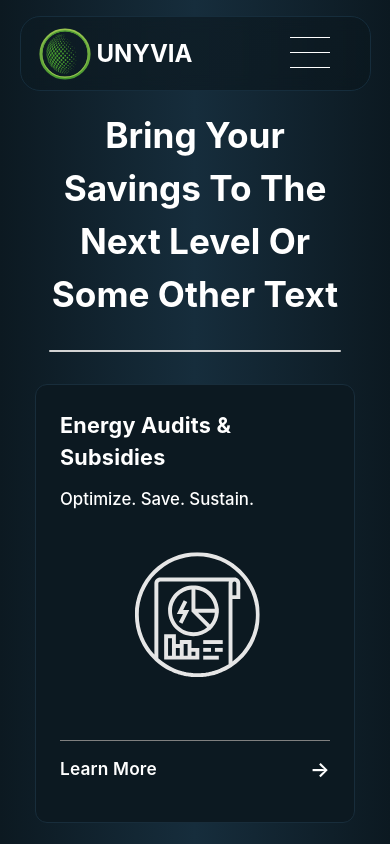
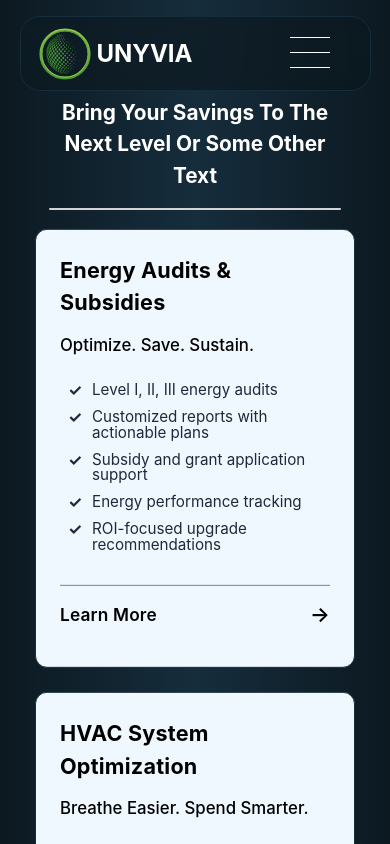
Before and after one commit to SpenyT/unyvia-website, a React (Vite) app: page / in a window 390 px wide. Shown: the top 844 px of the page. Built offline with nearby package versions, Linux system fonts and the light colour scheme.

Commit message:
Added Mobile solution for hover service cards

```diff
--- /dev/null
+++ b/src/components/home/ServiceCard.tsx
@@ -0,0 +1,34 @@
+import { useEffect, useRef, useState } from 'react';
+
+import { ReactNode } from 'react';
+
+interface ServiceMenuCardProps {
+  children: ReactNode;
+  className?: string;
+}
+
+export default function ServiceMenuCard({ children, className = "" }: ServiceMenuCardProps) {
+  const cardRef = useRef(null);
+  const [inView, setInView] = useState(false);
+
+  useEffect(() => {
+    const observer = new IntersectionObserver(
+      ([entry]) => setInView(entry.isIntersecting),
+      { threshold: 0.99 }
+    );
+    if (cardRef.current) observer.observe(cardRef.current);
+
+    return () => {
+      if (cardRef.current) observer.unobserve(cardRef.current);
+    };
+  }, []);
+
+  return (
+    <div
+      ref={cardRef}
+      className={`service-menu-card ${inView ? "in-view" : ""} ${className}`}
+    >
+      {children}
+    </div>
+  );
+}
--- a/src/components/home/Services.tsx
+++ b/src/components/home/Services.tsx
@@ -9,6 +9,7 @@ import DecarbonLogo from '../../assets/decarbon.svg?react'
 import EnergyAsaService from '../../assets/eas.svg?react'
 import SolarLogo from '../../assets/solar.svg?react'
 // import Hero from '../components/home/Hero.tsx';
+import ServiceMenuCard from './ServiceCard';
 
 
 
@@ -24,7 +25,7 @@ export default function Services() {
                 </div>
                 <div className="divider"></div>
                 <div className="service-menu">
-                    <div className="service-menu-card">
+                    <ServiceMenuCard>
                         <div className="service-menu-card-title"><h4>Energy Audits & Subsidies</h4></div>
                         <div className="service-menu-card-subtitle">Optimize. Save. Sustain. </div>
                         <div className="service-menu-card-body">
@@ -44,9 +45,10 @@ export default function Services() {
                         <div className="service-menu-card-cta">
                             Learn More <span className="arrow">→</span>
                         </div>
-                   </div>
 
-                    <div className="service-menu-card">
+                   </ServiceMenuCard>
+                    <ServiceMenuCard>
+
                         <div className="service-menu-card-title"><h4>HVAC System Optimization </h4></div>
                         <div className="service-menu-card-subtitle">Breathe easier. Spend smarter. </div>
                         <div className="service-menu-card-body">
@@ -67,8 +69,9 @@ export default function Services() {
                         <div className="service-menu-card-cta">
                             Learn More <span className="arrow">→</span>
                         </div>
-                    </div>
-                    <div className="service-menu-card">
+                    </ServiceMenuCard>
+                    <ServiceMenuCard>
+
                          <div className="service-menu-card-title"><h4>LED Lighting Solutions</h4></div>
                         <div className="service-menu-card-subtitle">Light smarter. Shine brighter.</div>
                         <div className="service-menu-card-body">
@@ -90,8 +93,8 @@ export default function Services() {
                         <div className="service-menu-card-cta">
                             Learn More <span className="arrow">→</span>
                         </div>
-                    </div>
-                    <div className="service-menu-card">
+                    </ServiceMenuCard>
+                    <ServiceMenuCard>
                         <div className="service-menu-card-title"><h4>Decarbonization Services </h4></div>
                         <div className="service-menu-card-subtitle">Your path to net zero starts here. </div>
                         <div className="service-menu-card-body">
@@ -113,8 +116,8 @@ export default function Services() {
                         <div className="service-menu-card-cta">
                             Learn More <span className="arrow">→</span>
                         </div>
-                    </div>
-                    <div className="service-menu-card">
+                    </ServiceMenuCard>
+                    <ServiceMenuCard>
                          <div className="service-menu-card-title"><h4>Energy-as-a-Service (EaaS) Financing </h4></div>
                         <div className="service-menu-card-subtitle">No CAPEX. No debt. No delays. </div>
                         <div className="service-menu-card-body">
@@ -137,8 +140,8 @@ export default function Services() {
                         <div className="service-menu-card-cta">
                             Learn More <span className="arrow">→</span>
                         </div>
-                    </div>
-                    <div className="service-menu-card">
+                    </ServiceMenuCard>
+                    <ServiceMenuCard>
                          <div className="service-menu-card-title"><h4>Solar Panels & Energy Storage Solutions</h4></div>
                         <div className="service-menu-card-subtitle">Power your future—naturally.</div>
                         <div className="service-menu-card-body">
@@ -161,7 +164,7 @@ export default function Services() {
                         <div className="service-menu-card-cta">
                             Learn More <span className="arrow">→</span>
                         </div>
-                    </div>
+                    </ServiceMenuCard>
 
 
                 </div>
--- a/src/styles/pageStyles/home/services.css
+++ b/src/styles/pageStyles/home/services.css
@@ -124,7 +124,7 @@
      display: flex;
   align-items: center;
   justify-content: center;
-  filter: brightness(0.9);
+  filter: brightness(1);
   transition: filter 0.4s ease;
 }
 
@@ -201,3 +201,35 @@ padding-left: 0.5rem;
 .service-menu-card:hover .service-menu-card-cta .arrow {
   transform: translateX(8px);
 }
+
+
+
+@media screen and (max-width: 768px) {
+
+  .service-intro h2{
+    font-size: 1.3rem;
+    text-align: center;
+    text-transform: capitalize;
+}
+
+  .service-menu-card.in-view {
+
+
+    transform: translateY(-3%);
+    background-color: aliceblue;
+    color: black;
+    transition: all 0.6s ease;
+    /* border: 2px solid var(--unyvia_navy); */
+}
+
+    .service-menu-card.in-view .service-menu-card-body .service-info{
+      transform: translateX(0%);
+      opacity: 1;
+      transition: all 1s ease;
+}
+    .service-menu-card.in-view .service-menu-card-body .service-icon{
+      transform: translateX(-100%);
+    opacity: 0;
+     transition: transform 1s ease, opacity 0.5s ease;
+}
+}
```
